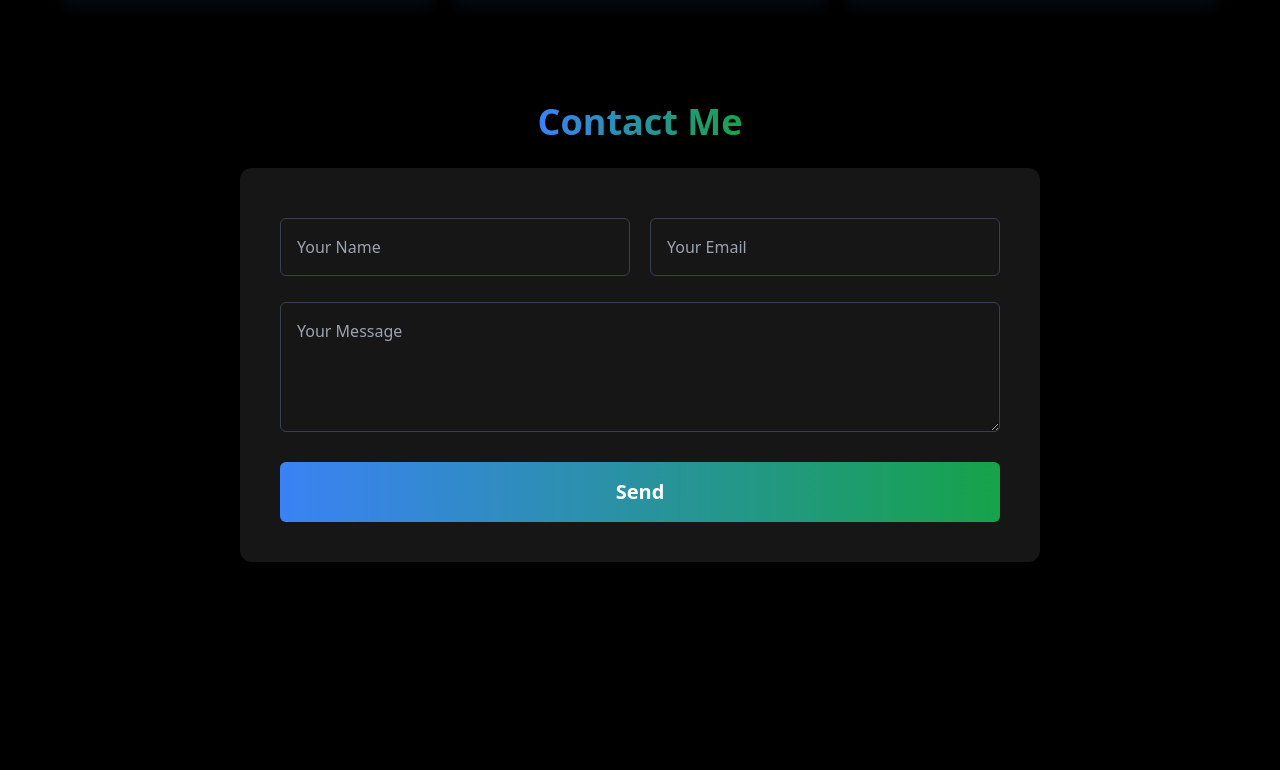
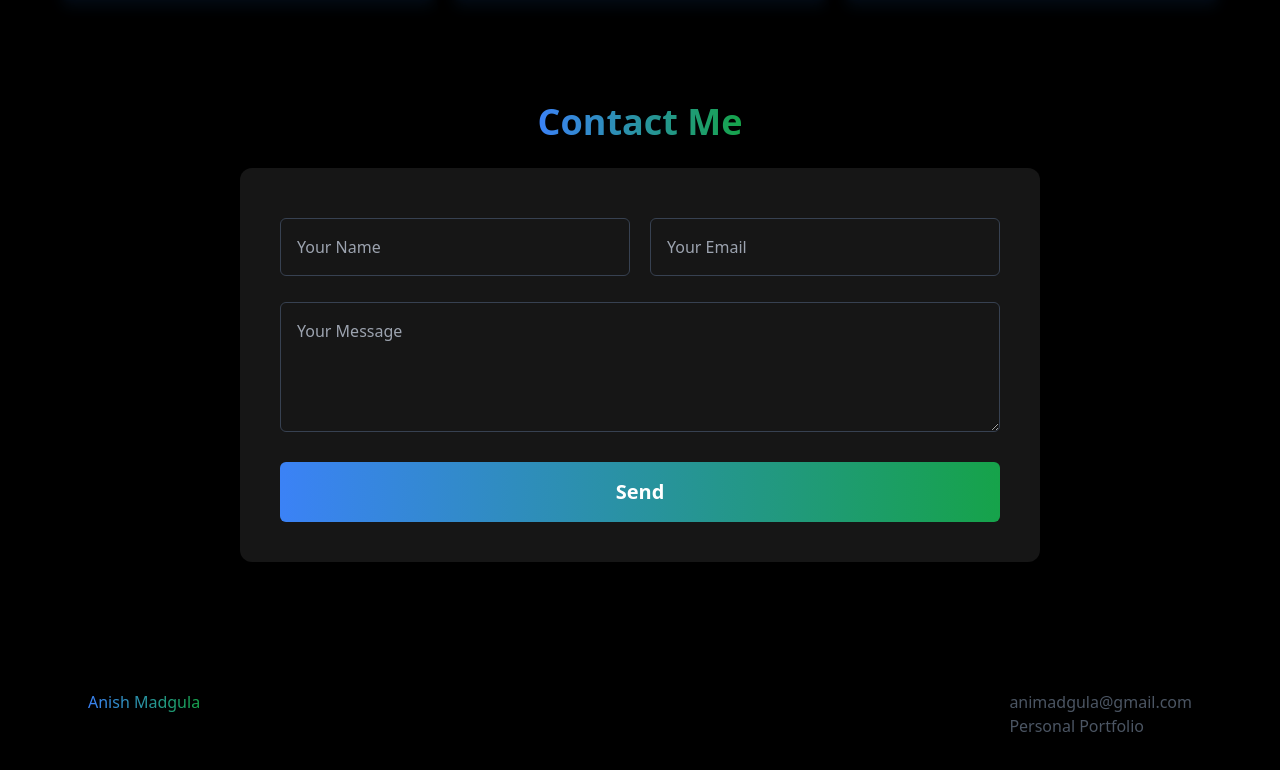
Before and after one commit to anishm31/Anish-Personal-Website, a React (Create React App) app in the folder anish-personal-website/: page / in a window 1280 px wide. Shown: the part 2299-3069 px from the top of the page. Before the commit the page ends 2941 px from the top, so only its background shows below. Built offline with nearby package versions, Linux system fonts and the light colour scheme.

Commit message:
footer and small changes

```diff
--- a/anish-personal-website/src/App.js
+++ b/anish-personal-website/src/App.js
@@ -4,6 +4,7 @@ import Skills from "./components/Skills";
 import About from "./components/About";
 import Projects from "./components/Projects";
 import Contact from "./components/Contact";
+import Footer from "./components/Footer";
 
 function App() {
   return (
@@ -14,6 +15,7 @@ function App() {
       <About />
       <Projects />
       <Contact />
+      <Footer />
     </div>
   );
 }
--- /dev/null
+++ b/anish-personal-website/src/components/Footer.jsx
@@ -0,0 +1,12 @@
+import React from 'react'
+
+const Footer = () => {
+  return (
+    <div className='max-w-[1200px] sm:h-[150px] p-12 flex justify-between mx-auto'>
+        <span className='primary-color'>Anish Madgula</span>
+        <p className='text-gray-600'>animadgula@gmail.com <br/> Personal Portfolio</p>
+    </div>
+  )
+}
+
+export default Footer
--- a/anish-personal-website/src/components/Navbar.jsx
+++ b/anish-personal-website/src/components/Navbar.jsx
@@ -26,7 +26,7 @@ const Navbar = () => {
           {nav ? <AiOutlineClose size={20}/> : <AiOutlineMenu size={20}/>}
         </div>
 
-        <div className={nav ? 'fixed h-full left-0 top-0 w-[60%] bg-[#202121] ease-in-out duration-500' : 'fixed left-[-100%]'}>
+        <div className={nav ? 'z-10 fixed h-full left-0 top-0 w-[60%] bg-[#202121] ease-in-out duration-500' : 'fixed left-[-100%]'}>
           <h1 className='text-3xl primary-color m-4'>Anish Madgula</h1>
           <ul>
             <li className='p-2'><a href='#about'>About</a></li>
```
Also changed, not shown: anish-personal-website/src/components/Skills.jsx (+0 -103 lines).
